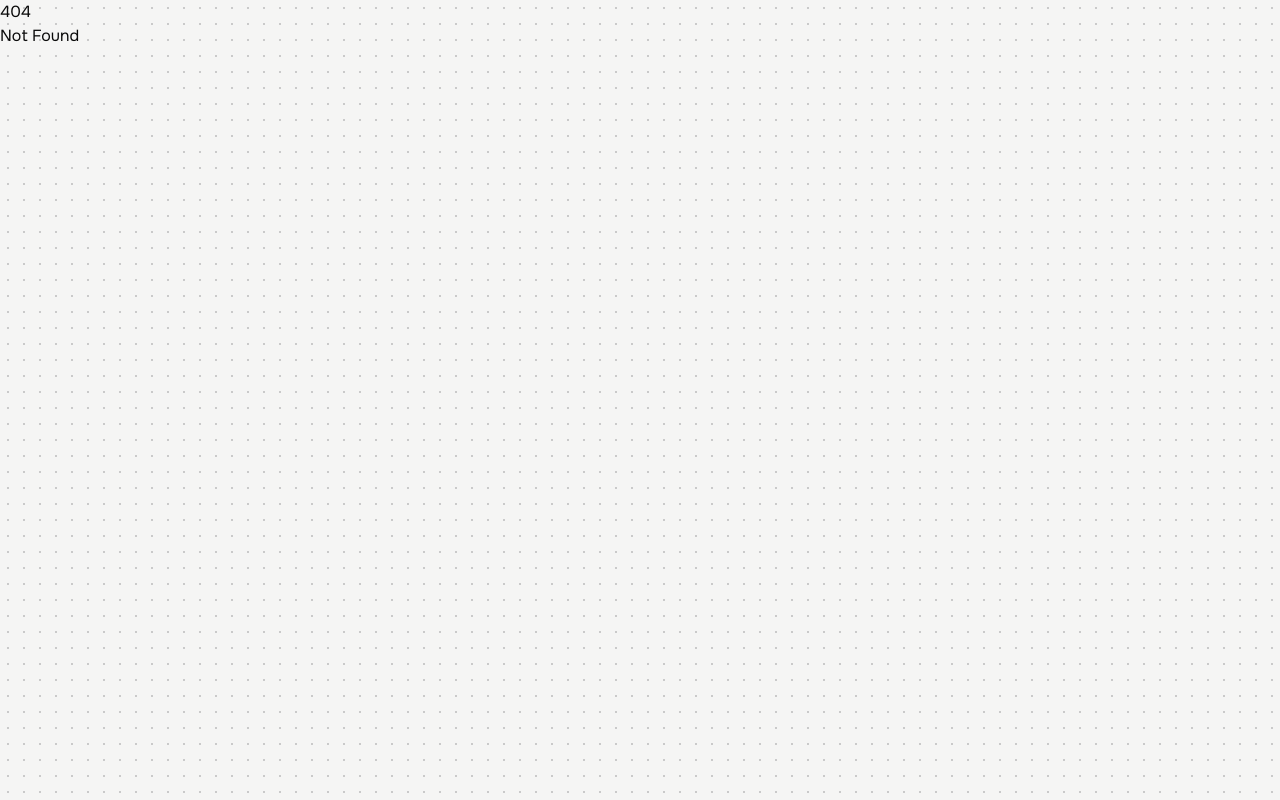
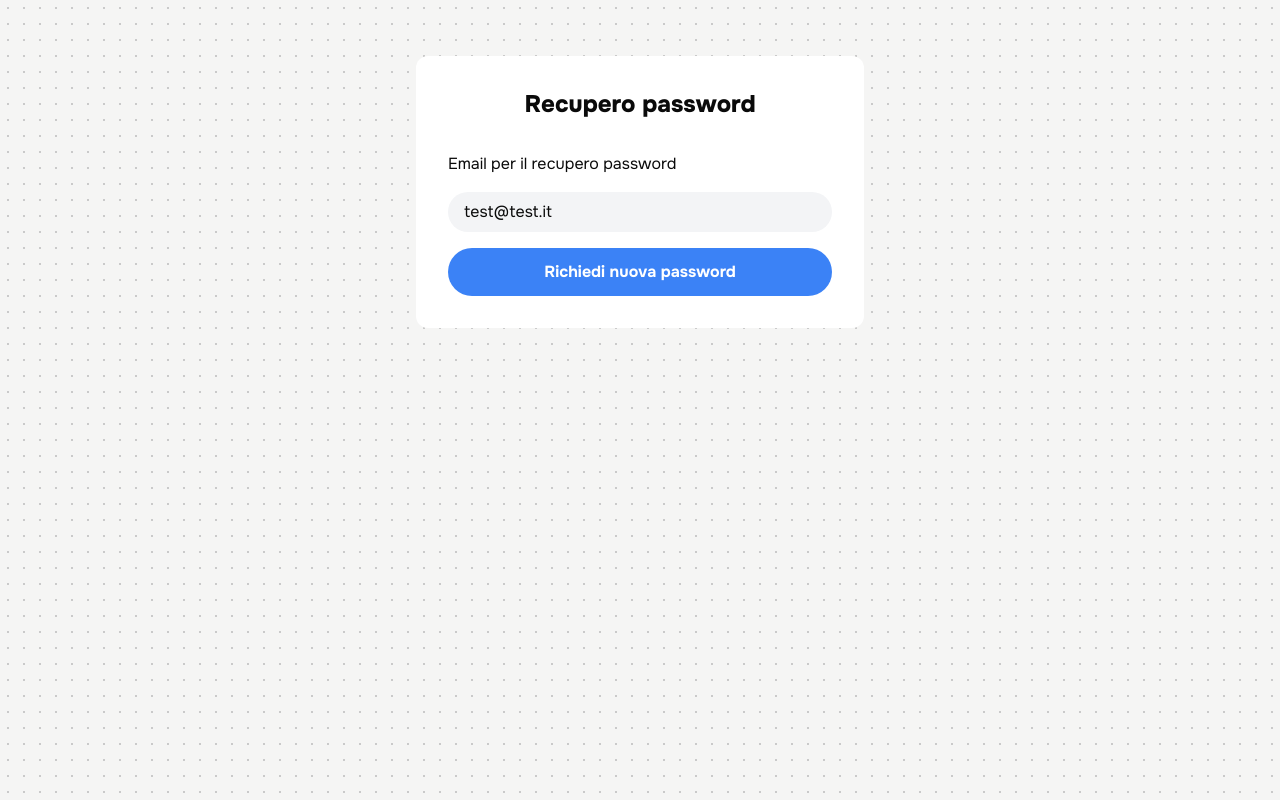
Before and after one commit to CodeHex16/Suppl-AI, a SvelteKit app: page /recupero-password in a window 1280 px wide. Before the commit this address had no page. Built offline with nearby package versions, Linux system fonts and the light colour scheme.

Commit message:
recupero password, senza invio effettivo

```diff
--- a/src/routes/login/+page.svelte
+++ b/src/routes/login/+page.svelte
@@ -38,6 +38,11 @@
 					class="rounded-full border-none bg-blue-500 p-3 text-center font-bold text-white hover:bg-blue-600"
 					>Accedi</button
 				>
+				<a href="/recupero-password" class="">
+					<div class="rounded-full border-none bg-gray-100 p-3 px-4 text-center">
+						<p>Password dimenticata</p>
+					</div>
+				</a>
 			</div>
 		</form>
 	</div>
--- /dev/null
+++ b/src/routes/recupero-password/+page.server.ts
@@ -0,0 +1,20 @@
+import type { Actions, ActionFailure } from '@sveltejs/kit';
+import { fail, redirect } from '@sveltejs/kit';
+import { env } from '$env/dynamic/private'
+
+const API_URL = env.DATABASE_API_URL;
+
+export const actions: Actions = {
+    default: async ({ request }) => {
+        const data = await request.formData();
+
+        const username = data.get('username')?.toString();
+
+        if (!username || !username?.search("@")) {
+            return fail(400, { error: "Inserisci un'email valida" });
+        }
+        else {
+            return { success: true };
+        }
+    }
+}
--- /dev/null
+++ b/src/routes/recupero-password/+page.svelte
@@ -0,0 +1,41 @@
+<script lang="ts">
+	import { enhance } from '$app/forms';
+	import { page } from '$app/stores';
+</script>
+
+<main>
+	<div class="mx-auto my-14 max-w-md rounded-xl bg-white p-4">
+		<h1 class="py-4 text-center text-2xl font-extrabold">Recupero password</h1>
+
+		<form method="POST" use:enhance>
+			<div class="flex flex-col space-y-4 p-4">
+				<label for="email">Email per il recupero password</label>
+				<input
+					type="email"
+					id="email"
+					name="username"
+					placeholder="Email"
+					value="test@test.it"
+					required
+					class="rounded-full border-none bg-gray-100 p-2 px-4"
+				/>
+				<button
+					type="submit"
+					class="rounded-full border-none bg-blue-500 p-3 text-center font-bold text-white hover:bg-blue-600"
+					>Richiedi nuova password</button
+				>
+				{#if $page.form?.error}
+					<p class="text-red-500">{$page.form.error}</p>
+				{:else if $page.form?.success}
+					<p style=" text-align: justify; text-justify: inter-word;">
+						Controlla l'email e segui le istruzioni per il reset della password.
+					</p>
+					<p style=" text-align: justify; text-justify: inter-word;">
+						Se il messaggio non è presente nella casella di posta, aspetta qualche minuto o
+						ricontrolla se l'email inserita è corretta.
+					</p>
+				{/if}
+			</div>
+		</form>
+	</div>
+</main>
```
